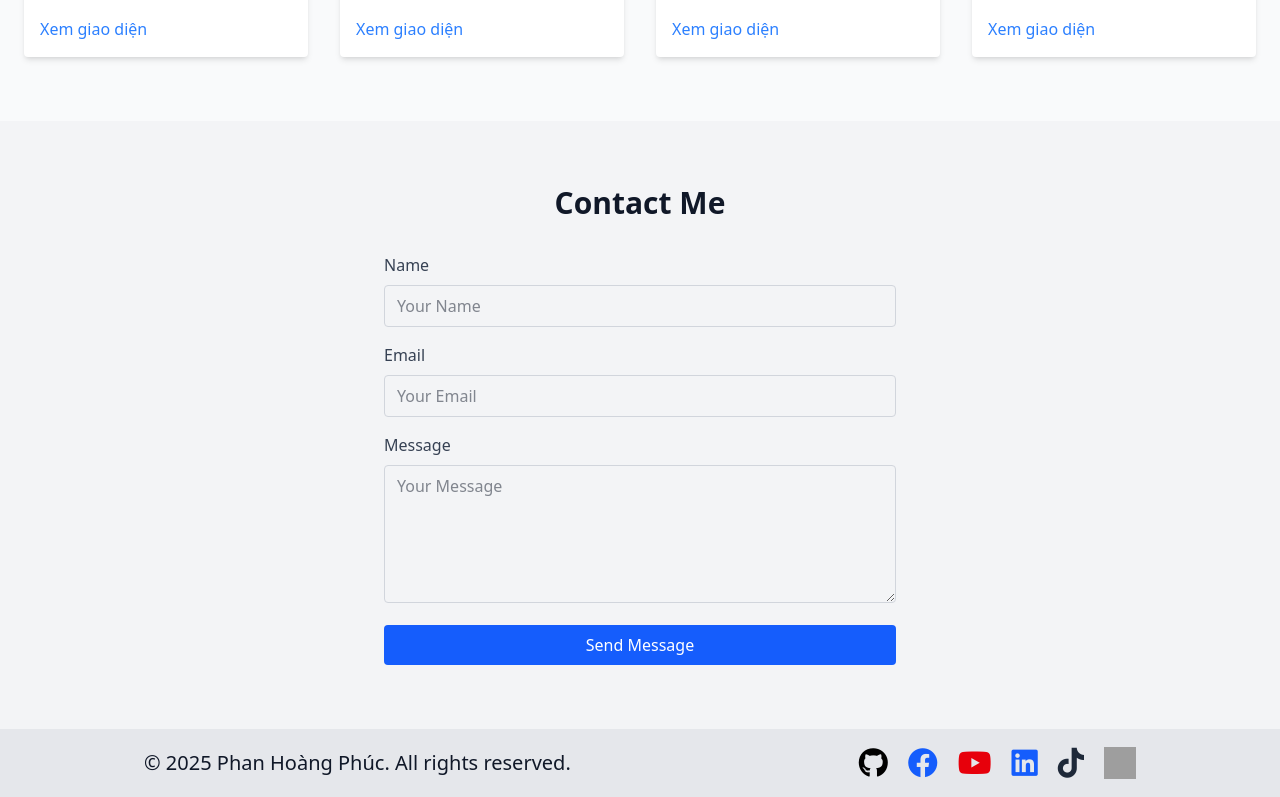
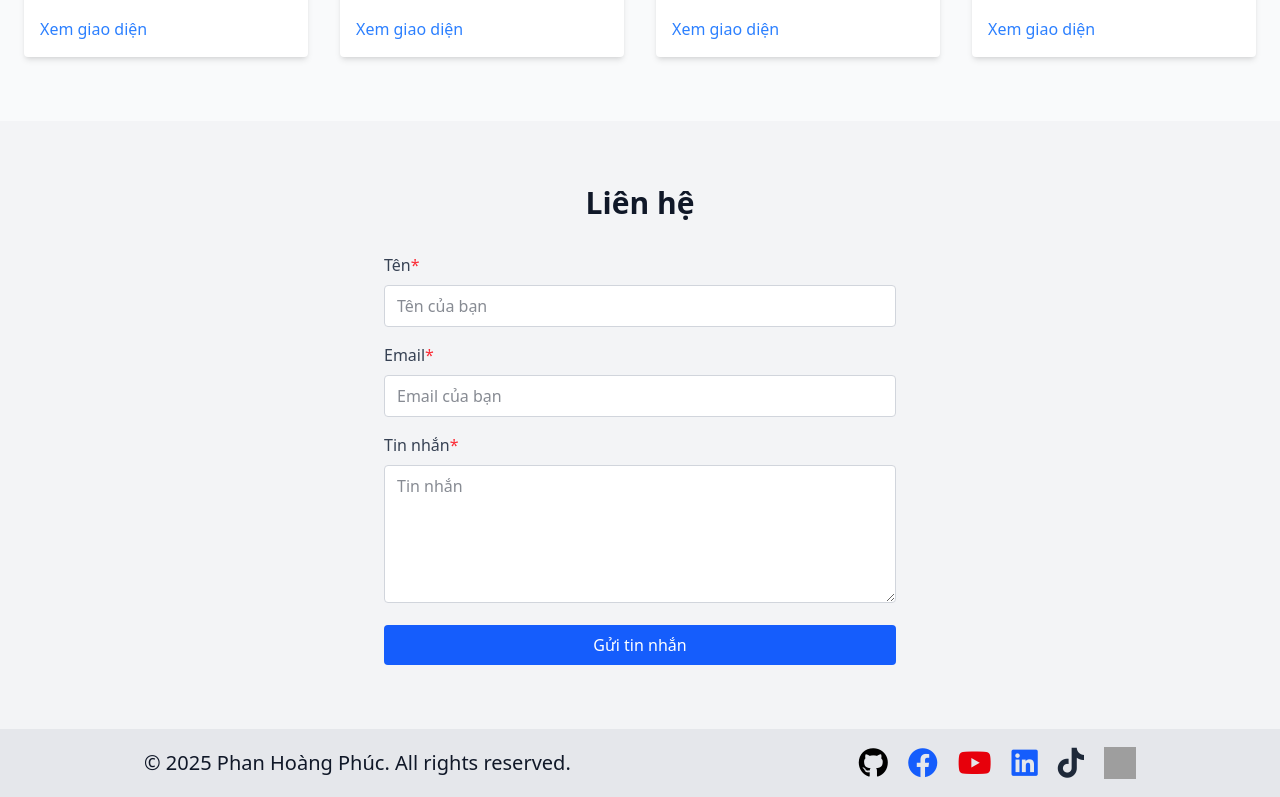
Before and after one commit to condua/portfolio, a React (Vite) app: page / in a window 1280 px wide. Shown: the part 1023-1820 px from the top of the page. Built offline with nearby package versions, Linux system fonts and the light colour scheme; grey boxes are pictures that could not be loaded.

Commit message:
new update

```diff
--- a/index.html
+++ b/index.html
@@ -2,9 +2,9 @@
 <html lang="en">
   <head>
     <meta charset="UTF-8" />
-    <link rel="icon" type="image/svg+xml" href="/vite.svg" />
+    <link rel="icon" type="image/svg+xml" href="/images/logo.png" />
     <meta name="viewport" content="width=device-width, initial-scale=1.0" />
-    <title>Vite + React</title>
+    <title>Phan Hoàng Phúc portfollio</title>
     <link
       rel="stylesheet"
       href="https://cdnjs.cloudflare.com/ajax/libs/font-awesome/6.4.2/css/all.min.css"
--- a/package.json
+++ b/package.json
@@ -10,8 +10,12 @@
     "preview": "vite preview"
   },
   "dependencies": {
+    "@emotion/react": "^11.14.0",
+    "@emotion/styled": "^11.14.0",
     "@material-tailwind/react": "^2.1.10",
+    "@mui/material": "^6.4.3",
     "@tailwindcss/vite": "^4.0.3",
+    "antd": "^5.23.4",
     "my-portfolio": "file:",
     "react": "^18.3.1",
     "react-dom": "^18.3.1",
--- a/src/components/Contact.jsx
+++ b/src/components/Contact.jsx
@@ -1,47 +1,79 @@
+import { useContext, useState } from "react";
+import { LanguageContext } from "./../utils/LanguageContext";
+import { message as Message } from "antd";
+
 const Contact = () => {
+  const { language } = useContext(LanguageContext);
+  const [name, setName] = useState("");
+  const [email, setEmail] = useState("");
+  const [message, setMessage] = useState("");
+
+  const handleSendMessage = () => {
+    if (name === "" || email === "" || message === "") {
+      Message.error(language.alert.sendfail);
+    } else {
+      Message.success(language.alert.sendsuccess);
+    }
+  };
   return (
     <section id="contact" className="py-16">
       <div className="container mx-auto px-6">
-        <h2 className="text-3xl font-bold text-center mb-8">Contact Me</h2>
-        <form className="max-w-lg mx-auto">
+        <h2 className="text-3xl font-bold text-center mb-8">
+          {language.contact.title}
+        </h2>
+        <form
+          className="max-w-lg mx-auto"
+          onSubmit={(e) => {
+            e.preventDefault();
+            handleSendMessage();
+          }}
+        >
           <div className="mb-4">
             <label className="block text-gray-700 mb-2" htmlFor="name">
-              Name
+              {language.contact.name}
+              <span className="text-red-500">*</span>
             </label>
             <input
               type="text"
               id="name"
-              className="w-full border border-gray-300 px-3 py-2 rounded"
-              placeholder="Your Name"
+              className="w-full border bg-white border-gray-300 px-3 py-2 rounded focus:outline-none"
+              onChange={() => setName(document.getElementById("name").value)}
+              placeholder={language.contact.yourname}
             />
           </div>
           <div className="mb-4">
             <label className="block text-gray-700 mb-2" htmlFor="email">
-              Email
+              {language.contact.email}
+              <span className="text-red-500">*</span>
             </label>
             <input
               type="email"
               id="email"
-              className="w-full border border-gray-300 px-3 py-2 rounded"
-              placeholder="Your Email"
+              className="w-full bg-white border border-gray-300 px-3 py-2 rounded focus:outline-none"
+              onChange={() => setEmail(document.getElementById("email").value)}
+              placeholder={language.contact.youremail}
             />
           </div>
           <div className="mb-4">
             <label className="block text-gray-700 mb-2" htmlFor="message">
-              Message
+              {language.contact.message}
+              <span className="text-red-500">*</span>
             </label>
             <textarea
               id="message"
-              className="w-full border border-gray-300 px-3 py-2 rounded"
+              className="w-full bg-white border border-gray-300 px-3 py-2 rounded  focus:outline-none"
               rows="5"
-              placeholder="Your Message"
+              onChange={() =>
+                setMessage(document.getElementById("message").value)
+              }
+              placeholder={language.contact.message}
             ></textarea>
           </div>
           <button
             type="submit"
-            className="w-full bg-blue-600 text-white py-2 rounded hover:bg-blue-700 transition-colors"
+            className="w-full bg-blue-600 text-white py-2 rounded hover:bg-blue-700 transition-colors cursor-pointer"
           >
-            Send Message
+            {language.contact.sendmessage}
           </button>
         </form>
       </div>
--- a/src/json/en.json
+++ b/src/json/en.json
@@ -44,5 +44,18 @@
             }
         ]
     },
-    "viewmore":"View more"
+    "viewmore":"View more",
+    "contact":{
+        "title": "Contact Me",
+        "name": "Name",
+        "yourname": "Your name",
+        "email": "Email",
+        "youremail": "Your email",
+        "message": "Message",
+        "sendmessage": "Send Message"
+    },
+    "alert":{
+        "sendfail":"Please fill all the fields",
+        "sendsuccess": "Thanks for your message"
+    }
 }
--- a/src/json/vi.json
+++ b/src/json/vi.json
@@ -46,5 +46,18 @@
             }
         ]
     },
-    "viewmore":"Xem giao diện"
+    "viewmore":"Xem giao diện",
+    "contact":{
+        "title": "Liên hệ",
+        "name": "Tên",
+        "yourname":"Tên của bạn",
+        "email": "Email",
+        "youremail":"Email của bạn",
+        "message": "Tin nhắn",
+        "sendmessage": "Gửi tin nhắn"
+    },
+    "alert":{
+        "sendfail":"Vui lòng điền tất cả các trường",
+        "sendsuccess":"Cảm ơn bạn đã gửi tin nhắn"
+    }
 }
--- a/src/utils/ChangeLanguage.jsx
+++ b/src/utils/ChangeLanguage.jsx
@@ -1,4 +1,3 @@
-import React from "react";
 import useLanguage from "./useLanguage";
 import vn from "../json/vi.json";
 import en from "../json/en.json";
```
Also changed, not shown: public/images/logo.png (added), 1 other file (tests, documents, lock files or other folders).
